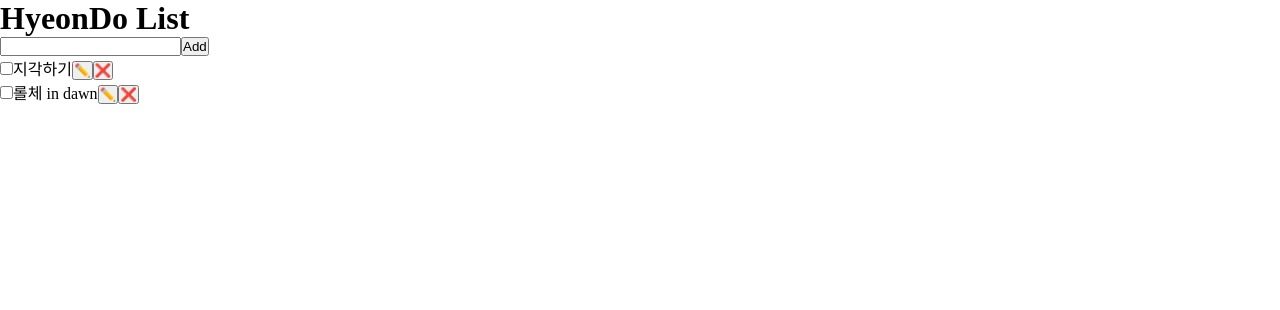
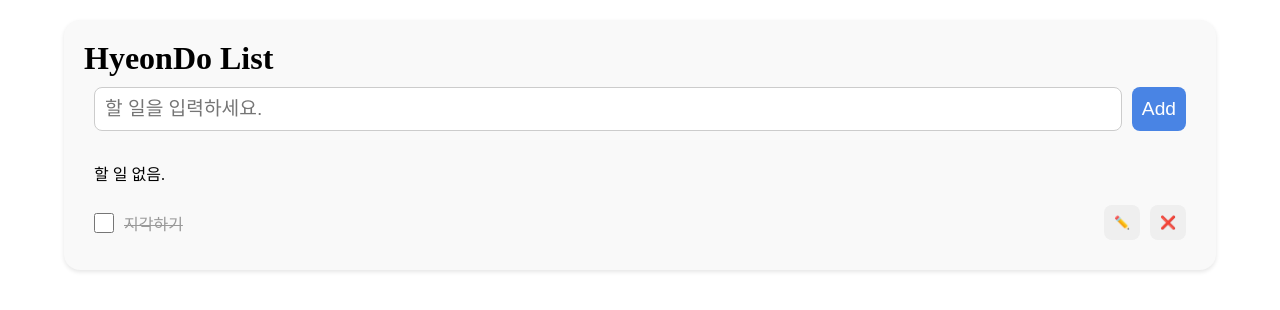
Before and after one commit to mirim1306/React, a React (Vite) app: page / in a window 1280 px wide. Shown: the top 310 px of the page. Built offline with nearby package versions, Linux system fonts and the light colour scheme.

Commit message:
TodoListApp HTML className, todolist.css

```diff
--- a/src/TodoListApp.jsx
+++ b/src/TodoListApp.jsx
@@ -1,23 +1,22 @@
+import './todolist.css'
+
 function TodoListApp(){
     return (
-        <div>
-            <h1>HyeonDo List</h1>
-            <from>
-                <input type="text"/>
-                <button type="submit">Add</button>
+        <div className="todo">
+            <h1 className="todo__title">HyeonDo List</h1>
+            <from className="todo__form">
+                <input type="text" className="todo__input" placeholder='할 일을 입력하세요.'/>
+                <button type="submit" className="todo__button todo__button--add">Add</button>
             </from>
-            <ul>
-                <li>
-                    <input type="checkbox" id="chk-1"/>
-                    <label htmlFor="chk-1">지각하기</label>
-                    <button>✏️</button>
-                    <button>❌</button>
+            <ul className="todo__list">
+                <li className="todo__item todo__item--empty">
+                    <p>할 일 없음.</p>
                 </li>
-                <li>
-                    <input type="checkbox" id="chk-2"/>
-                    <label htmlFor="chk-2">롤체 in dawn</label>
-                    <button>✏️</button>
-                    <button>❌</button>
+                <li className="todo__item todo__item--complete">
+                    <input type="checkbox" id="chk-1" className="todo__check"/>
+                    <label htmlFor="chk-1" className="todo__label">지각하기</label>
+                    <button className="todo__button todo__button--edit">✏️</button>
+                    <button className="todo__button todo__button--delete">❌</button>
                 </li>
             </ul>
         </div>
--- /dev/null
+++ b/src/todolist.css
@@ -0,0 +1,61 @@
+.todo{
+    /* width: 90%; */
+    /* min-width: 400px; */
+    width: max(90%, 400px);     /* 보통: 90%, 최소: 400px */
+    background-color: #f9f9f9;
+    margin: 20px auto;
+    padding: 20px;
+    border-radius: 16px;
+    box-shadow: 0 2px 4px rgba(0, 0, 0, 0.1);   /* 0: x축, 2px: y축, 4px: blur */
+}
+.todo__title{
+    font-size: 2rem;
+}
+.todo__form{
+    margin-bottom: 10px;
+    padding: 10px;
+    display: flex;
+}
+.todo__input{
+    padding: 10px;
+    margin-right: 10px;
+    font-size: 1.2rem;
+    border: 1px solid #ccc;
+    border-radius: 8px;
+    flex: 1;
+}
+.todo__button{
+    padding: 10px;
+    border: none;
+    border-radius: 8px;
+    font-size: 1.2rem;
+    cursor: pointer;
+    color: #fff;
+}
+.todo__button--add{
+    background-color: #4984e4;
+}
+.todo__item{
+    display: flex;
+    align-items: center;
+    padding: 10px;
+}
+.todo__check{
+    width: 20px;
+    height: 20px;
+    cursor: pointer;
+    accent-color: #999; /* 체크했을 때 배경색, 눈에 안 띄게 */
+}
+.todo__label{
+    flex: 1;
+    margin-left: 10px;
+}
+.todo__button--edit,
+.todo__button--delete{
+    font-size: 0.8rem;
+    margin-left: 10px;
+}
+.todo__item--complete .todo__label{
+    text-decoration: line-through;
+    color: #999;
+}
```
